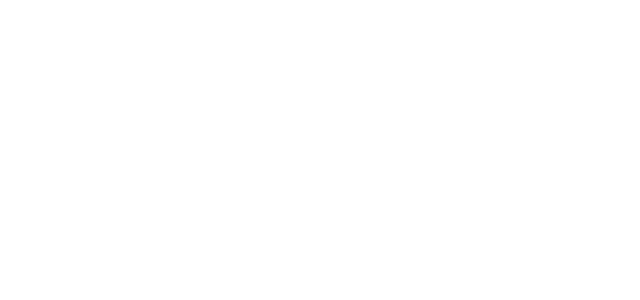
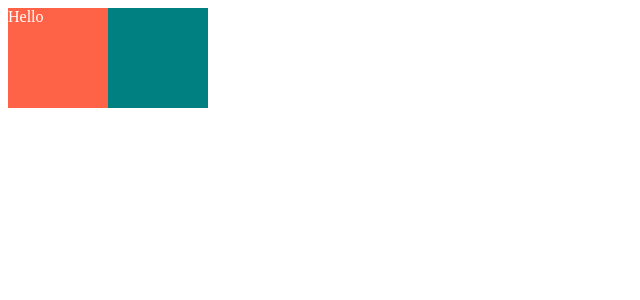
Before and after one commit to iamminho/react_master_course, a React (Create React App) app: page / in a window 1280 px wide. Shown: the top 300 px of the page, without its empty margins (0-640 px from the left). Built offline with nearby package versions, Linux system fonts and the light colour scheme.

Commit message:
Our First Styled Component

```diff
--- a/src/App.js
+++ b/src/App.js
@@ -1,5 +1,34 @@
+import styled from "styled-components";
+
+const Father = styled.div`
+  display: flex;
+`;
+
+const BoxOne = styled.div`
+  background-color: tomato;
+  width: 100px;
+  height: 100px;
+`;
+
+const BoxTwo = styled.div`
+  background-color: teal;
+  width: 100px;
+  height: 100px;
+`;
+
+const Text = styled.span`
+  color: white;
+`;
+
 function App() {
-  return <div></div>;
+  return (
+    <Father>
+      <BoxOne>
+        <Text>Hello</Text>
+      </BoxOne>
+      <BoxTwo />
+    </Father>
+  );
 }
 
 export default App;
```
Also changed, not shown: src/index.html (added).
